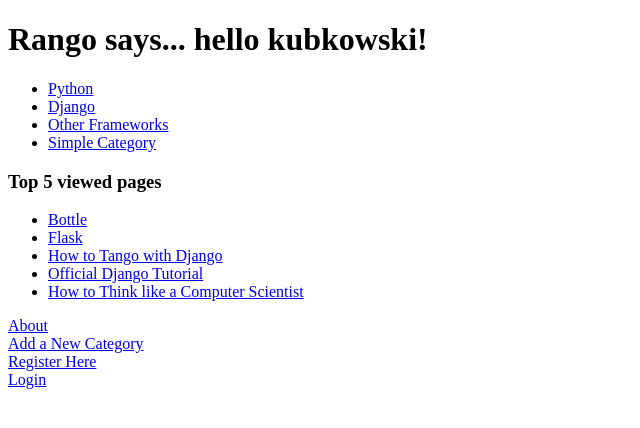
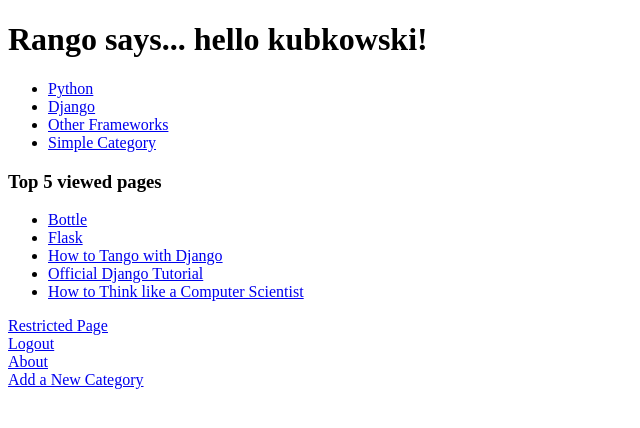
Before and after one commit to kubkowski/tango_with_django, a Django app: page /rango/ in a window 1280 px wide. Shown: the top 428 px of the page, without its empty margins (0-640 px from the left). Run offline with Django 3.2, Linux system fonts and the light colour scheme; a user stored in the database is signed in; data comes from the database, SQL or seed files in the repository; both versions use the stored data as it was after the commit.

Commit message:
Added restrictions and logging out functionality

```diff
--- a/rango/urls.py
+++ b/rango/urls.py
@@ -9,4 +9,6 @@ urlpatterns = patterns('',
             url(r'^category/(?P<category_name_slug>[\w\-]+)/add_page/$', views.add_page, name='add_page'),
             url(r'^register/$', views.register, name='register'),
             url(r'^login/$', views.user_login, name='login'),
+            url(r'^restricted/$', views.restricted, name='restricted'),
+            url(r'^logout/$', views.user_logout, name='logout'),
 )
--- a/rango/views.py
+++ b/rango/views.py
@@ -1,4 +1,5 @@
-from django.contrib.auth import authenticate, login
+from django.contrib.auth import authenticate, login, logout
+from django.contrib.auth.decorators import login_required
 from django.shortcuts import render, render_to_response
 from django.http import HttpResponse, HttpResponseRedirect
 from django.template import RequestContext
@@ -129,3 +130,12 @@ def user_login(request):
 
     else:
         return render(request, 'rango/login.html', {})
+
+@login_required
+def restricted(request):
+    return HttpResponse("Since you're logged in, you can see this text!")
+
+@login_required
+def user_logout(request):
+    logout(request)
+    return HttpResponseRedirect('/rango/')
--- a/tango_with_django_project/settings.py
+++ b/tango_with_django_project/settings.py
@@ -100,3 +100,4 @@ USE_TZ = True
 
 STATIC_URL = '/static/'
 MEDIA_URL = '/media/'
+LOGIN_URL = '/rango/login/'
--- a/templates/rango/index.html
+++ b/templates/rango/index.html
@@ -29,10 +29,17 @@
         {% else %}
             <strong>There are no pages present.</strong>
         {% endif %}
-        <a href="/rango/about/">About</a><br />
+
+        {% if user.is_authenticated %}
+            <a href="/rango/restricted/">Restricted Page</a><br />
+            <a href="/rango/logout/">Logout</a><br />
+        {% else %}
+            <a href="/rango/register/">Register Here</a><br />
+            <a href="/rango/login/">Login</a><br />
+        {% endif %}
+
+        <a href="/rango/about/">About</a><br/>
         <a href="/rango/add_category/">Add a New Category</a><br />
-        <a href="/rango/register/">Register Here</a><br />
-        <a href="/rango/login/">Login</a>
     </body>
 
 </html>
```
Also changed, not shown: db.sqlite3, 3 other files.
